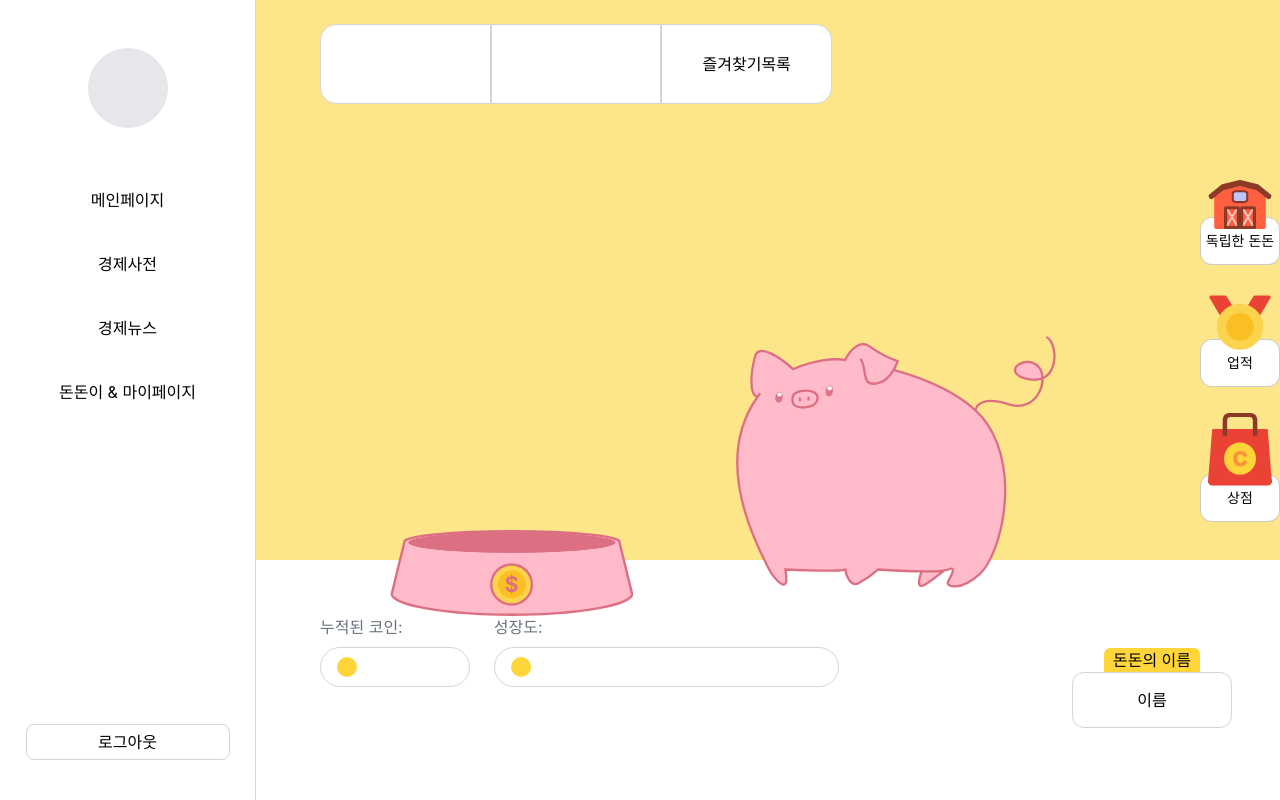
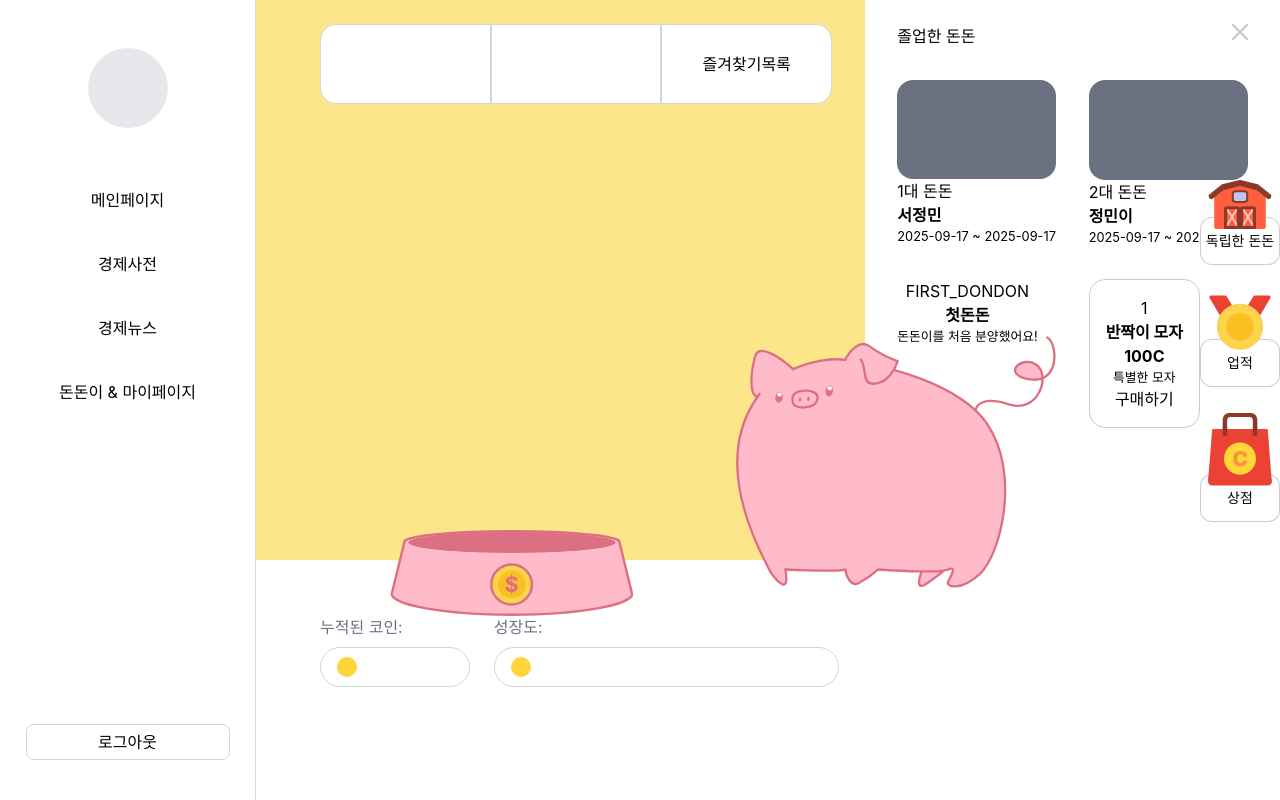
Before and after one commit to NFTeenn/FE, a Next.js app: page /mypage in a window 1280 px wide. Built offline with nearby package versions, Linux system fonts and the light colour scheme; no server answers.

Commit message:
feat: myinfo sidebar

```diff
--- a/src/app/(main-layout)/mypage/page.tsx
+++ b/src/app/(main-layout)/mypage/page.tsx
@@ -4,6 +4,7 @@ import dondon from "src/shared/assets/mypage_dondon.svg";
 import storage from "src/shared/assets/storage.svg";
 import medal from "src/shared/assets/medal.svg";
 import shop from "src/shared/assets/shop.svg";
+import MyPageSidebar from "@/widgets/sidebar/ui/myPageSidebar";
 
 export default function MyPage() {
   return (
@@ -32,7 +33,7 @@ export default function MyPage() {
               { img: shop, label: "상점", size: 40 },
             ].map((item, i) => (
               <div key={i} className="flex flex-col items-center">
-                <Image src={item.img} alt={item.label} width={item.size} height={item.size} className="w-[4rem] z-10"/>
+                <Image src={item.img} alt={item.label} width={item.size} height={item.size} className="w-[4rem] z-10" />
                 <div className="w-20 h-12 bg-white border border-black/20 rounded-xl -mt-3
                                 flex items-center justify-center text-sm">
                   {item.label}
@@ -51,7 +52,7 @@ export default function MyPage() {
 
         {/* Bowl */}
         <div className="absolute bottom-[-10%] left-[20%] -translate-x-1/2 z-[999] ">
-          <Image src={bowl} alt="bowl" className="w-[19vw] h-auto pointer-events-none"/>
+          <Image src={bowl} alt="bowl" className="w-[19vw] h-auto pointer-events-none" />
         </div>
       </div>
 
@@ -88,8 +89,8 @@ export default function MyPage() {
             이름
           </div>
         </div>
-
       </div>
+      <MyPageSidebar />
 
     </div>
   );
--- /dev/null
+++ b/src/widgets/sidebar/ui/myPageSidebar.tsx
@@ -0,0 +1,76 @@
+"use client"
+
+import X from "@/shared/assets/x";
+import { useGetAchievement } from "@/widgets/grow/model/useGetAchievement";
+import { useGetCustomItem } from "@/widgets/grow/model/useGetCustomItem";
+import { useGetHallOfFame } from "@/widgets/grow/model/useGetHallOfFame";
+
+export default function MyPageSidebar() {
+
+  const { data: dondons = [{
+    gen: 1,
+    nickname: "서정민",
+    level: 3,
+    enterDate: "2025-09-17",
+    graduationDate: "2025-09-17",
+    style: 1
+  }, {
+    gen: 2,
+    nickname: "정민이",
+    level: 12,
+    enterDate: "2025-09-17",
+    graduationDate: "2025-09-18",
+    style: 3
+  }] } = useGetHallOfFame();
+
+  const { data: achievements = [{
+    code: "FIRST_DONDON",
+    title: "첫돈돈",
+    description: "돈돈이를 처음 분양했어요!",
+    achieved: true
+  }] } = useGetAchievement();
+
+  const { data: customItems = [{
+    id: 1,
+    name: "반짝이 모자",
+    description: "특별한 모자",
+    price: 100
+  }] } = useGetCustomItem();
+
+  return (
+    <div className="fixed z-50 top-0 right-0 px-8 py-6 min-w-max h-full space-y-8 bg-white">
+      <section className="flex justify-between">
+        <h3>졸업한 돈돈</h3>
+        <X className="cursor-pointer w-4 h-4" onClick={() => { }} />
+      </section>
+      <section className="grid grid-cols-2 gap-8">
+        {dondons?.map((dondon) => (
+          <article key={dondon.gen} className="flex flex-col w-fit">
+            <div className="bg-gray-500 min-w-max aspect-[16/10] rounded-2xl"></div>
+            <p>{dondon.gen}대 돈돈</p>
+            <b>{dondon.nickname}</b>
+            <small>{dondon.enterDate} ~ {dondon.graduationDate}</small>
+          </article>
+        ))}
+        {achievements?.map((achievement) => (
+          <article key={achievement.code} className="flex flex-col items-center w-fit">
+            <div className="bg-gray-500 min-w-max aspect-[16/10] rounded-2xl"></div>
+            <p>{achievement.code}</p>
+            <b>{achievement.title}</b>
+            <small>{achievement.description}</small>
+          </article>
+        ))}
+        {customItems?.map((customItem) => (
+          <article key={customItem.id} className="flex flex-col items-center w-fit border border-black/20 rounded-2xl p-4">
+            <div className="bg-gray-500 min-w-max aspect-[16/10] rounded-2xl"></div>
+            <p>{customItem.id}</p>
+            <b>{customItem.name}</b>
+            <b>{customItem.price}C</b>
+            <small>{customItem.description}</small>
+            <p className="cursor-pointer">구매하기</p>
+          </article>
+        ))}
+      </section>
+    </div>
+  )
+}
```
